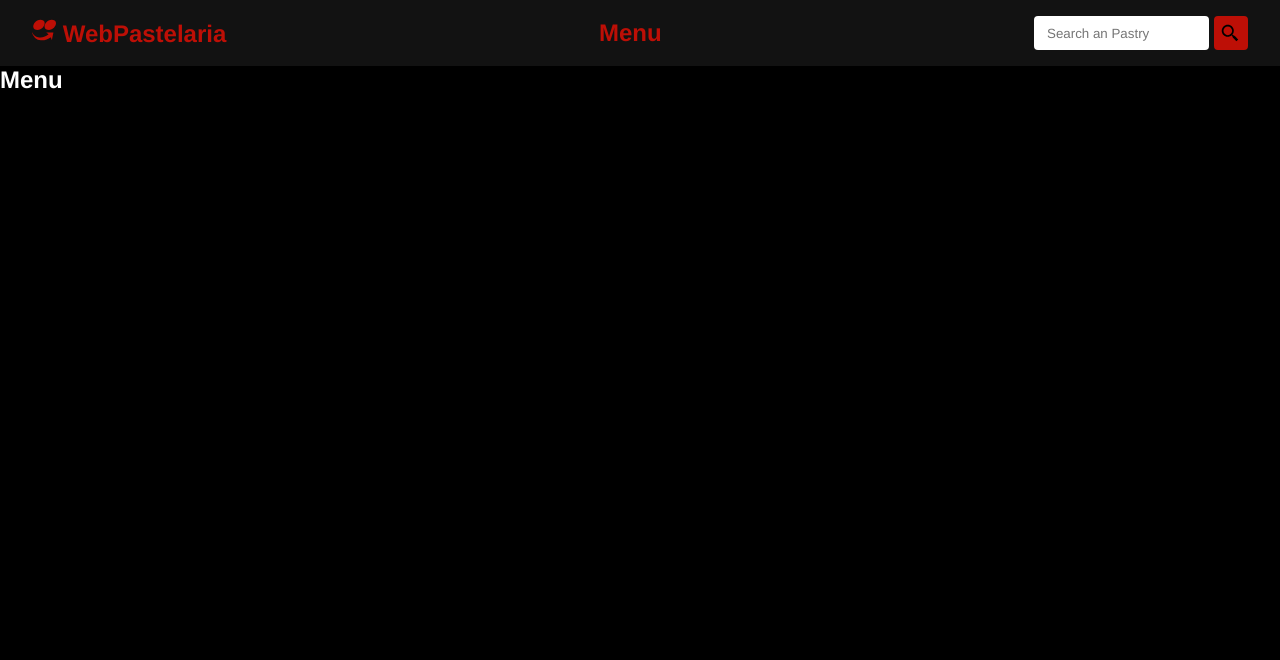
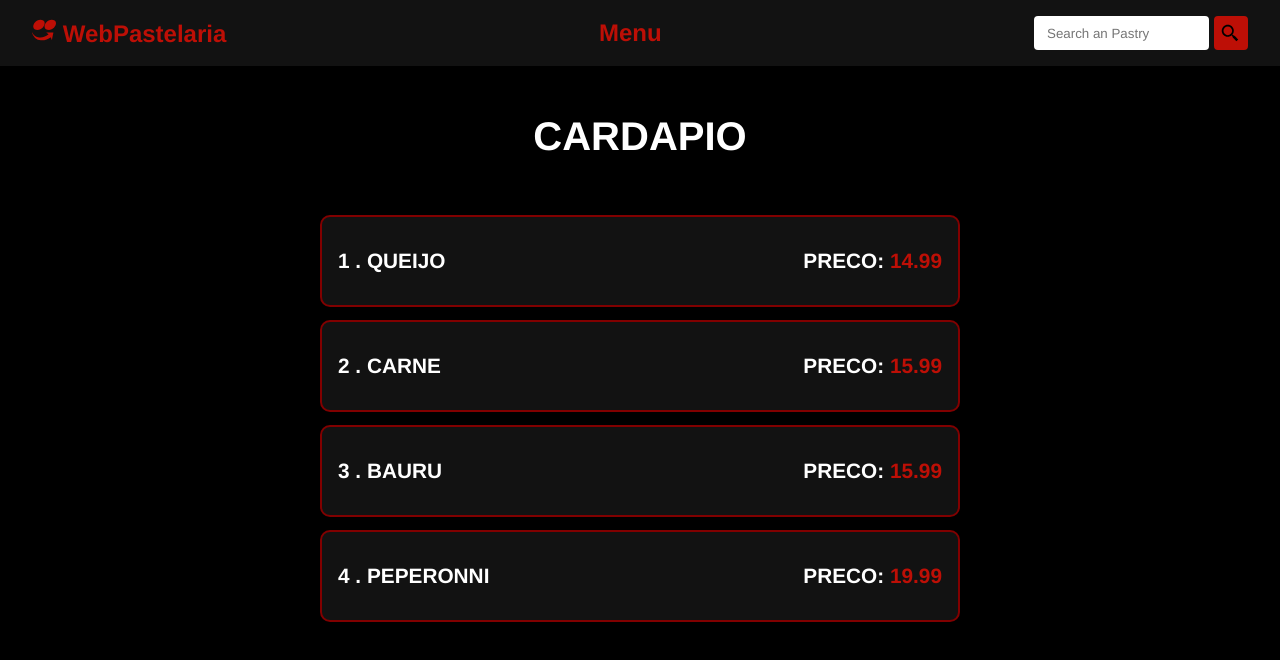
Before and after one commit to devLucasAquino/pastelaria-web, a React (Vite) app: page /menu in a window 1280 px wide. Shown: the top 660 px of the page. Built offline with nearby package versions, Linux system fonts and the light colour scheme.

Commit message:
feat: added menu

```diff
--- /dev/null
+++ b/src/components/MenuManager.css
@@ -0,0 +1,25 @@
+.list-container{
+    width: 50%;
+    height: auto;
+
+}
+
+.item-menu{
+    display: flex;
+    align-items: center;
+    justify-content: space-between;
+    padding: 2rem 1rem;
+    margin-bottom: 0.8rem;
+    border: 2px solid #810000;
+    border-radius: 10px;
+    background-color: #121212;
+}
+
+.item-menu h3{
+    font-size: 1.3rem;
+    text-transform: uppercase;
+}
+
+.item-menu h3 span{
+    color: #bd0f06;
+}
--- /dev/null
+++ b/src/components/MenuManager.jsx
@@ -0,0 +1,18 @@
+import './MenuManager.css';
+
+const MenuManager = ({ menu }) => {
+    let count = 0;
+    return(
+        <div className="list-container">
+            {menu.length > 0 &&
+                    menu.map((pastry) => (
+                        <div className="item-menu" key={pastry.id}>
+                            <h3>{++count} . {pastry.sabor}</h3>
+                            <h3>preco: <span> {pastry.preco} </span></h3>
+                        </div>
+                    ))}
+        </div>
+    )
+}
+
+export default MenuManager;
--- /dev/null
+++ b/src/data.js
@@ -0,0 +1,26 @@
+const data = [
+
+    {
+        'id': 0,
+        'sabor': 'QUEIJO',
+        'preco': 14.99
+    },
+    {
+        'id': 1,
+        'sabor': 'CARNE',
+        'preco': 15.99
+    },
+    {
+        'id': 2,
+        'sabor': 'bauru',
+        'preco': 15.99
+    },
+    {
+        'id': 3,
+        'sabor': 'PEPERONNI',
+        'preco': 19.99
+    },
+
+];
+
+export default data;
--- /dev/null
+++ b/src/pages/Menu.css
@@ -0,0 +1,12 @@
+.menu{
+    display: flex;
+    flex-direction: column;
+    justify-content: center;
+    align-items: center;
+    gap: 3.5rem;
+}
+
+.menu h1{
+    margin-top: 3rem;
+    font-size: 2.5rem;
+}
--- a/src/pages/Menu.jsx
+++ b/src/pages/Menu.jsx
@@ -1,6 +1,30 @@
+import { useState, useEffect } from 'react';
+
+import MenuManager from '../components/MenuManager.jsx';
+import data from '../data.js';
+
+import './Menu.css';
+
 const Menu = () => {
+
+    const [ menu, setMenu ] = useState([]);
+
+    function getData(){
+        const pastryList = data;
+        console.log(pastryList);
+        return pastryList;
+    }
+
+    useEffect(() => {
+        setMenu(getData());
+    }, []);
+
+
     return(
-        <h2>Menu</h2>
+        <div className='menu'>
+            <h1>CARDAPIO</h1>
+            <MenuManager menu={menu}/>
+        </div>
     )
 }
 
```
